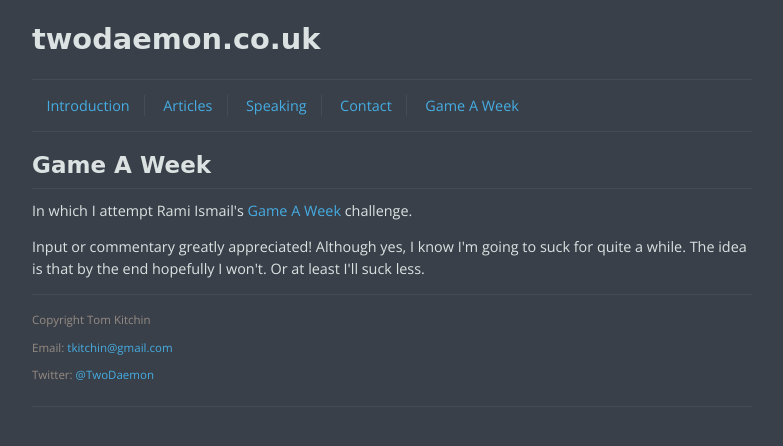
After one commit to TwoDaemon/twodaemon, a Flask app: page /game-a-week in a window 1280 px wide. The commit adds this page. Shown: the top 446 px of the page, without its empty margins (248-1031 px from the left). Run offline with Flask 2, Linux system fonts and the light colour scheme; some web fonts are replaced.

Commit message:
Add basics of Game A Week page for challenge.

```diff
--- a/twodaemon/templates/_base.html
+++ b/twodaemon/templates/_base.html
@@ -29,6 +29,7 @@
                     <li>{{ nav('Articles', 'home', 'articles') }}</li>
                     <li>{{ nav('Speaking', 'home', 'speaking') }}</li>
                     <li>{{ nav('Contact', 'home', 'contact') }}</li>
+                    <li>{{ nav('Game A Week', 'game_a_week') }}</li>
                 </ul>
             </nav>
         {% endblock %}
--- /dev/null
+++ b/twodaemon/templates/game_a_week.html
@@ -0,0 +1,7 @@
+{% extends "_base.html" %}
+
+{% block content %}
+    <p>In which I attempt Rami Ismail's <a href="http://ramiismail.com/2014/02/game-a-week/">Game A Week</a> challenge.</p>
+    <p>Input or commentary greatly appreciated! Although yes, I know I'm going to suck for quite a while. The idea is
+    that by the end hopefully I won't. Or at least I'll suck less.</p>
+{% endblock %}
--- a/twodaemon/views.py
+++ b/twodaemon/views.py
@@ -26,6 +26,11 @@ def article_single(article_name):
         abort(404)
     return render_template('article.html', title=article_['title'], article=article_)
 
+@app.route("/game-a-week")
+@cache.cached(timeout=app.config['CACHE_TIMEOUT'])
+def game_a_week():
+    return render_template('game_a_week.html', title="Game A Week")
+
 @app.errorhandler(404)
 def page_not_found(error):
     return render_template('404.html', title="404 Not Found"), 404
```
